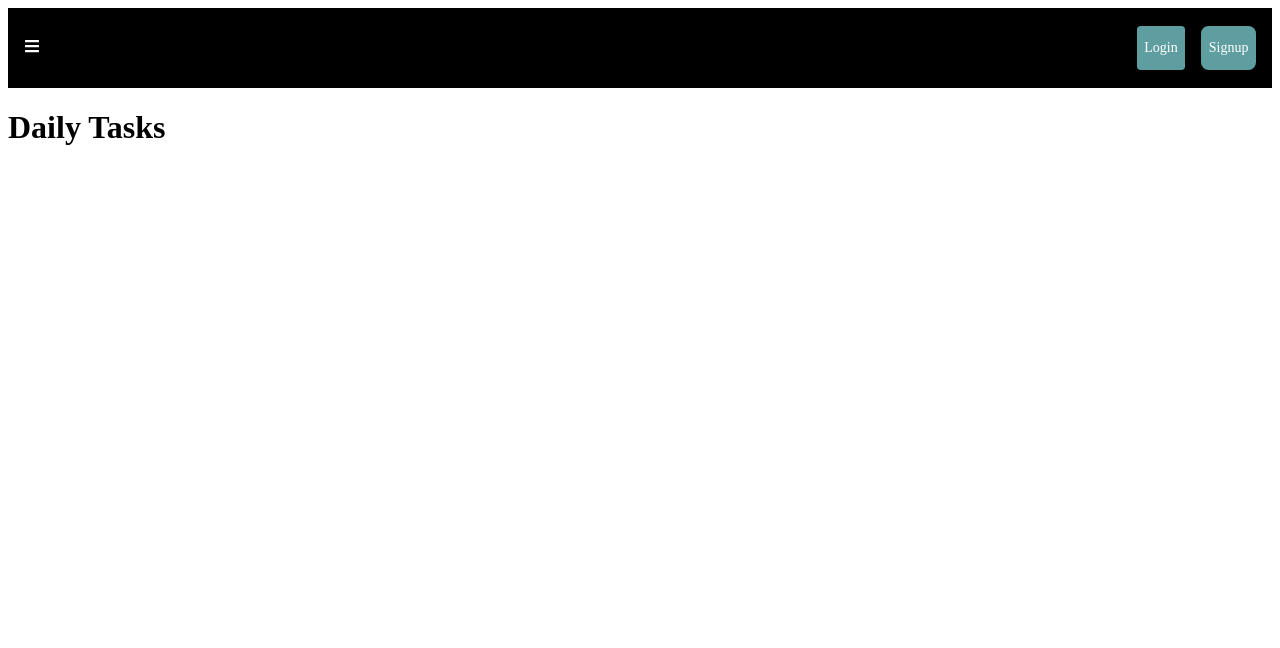
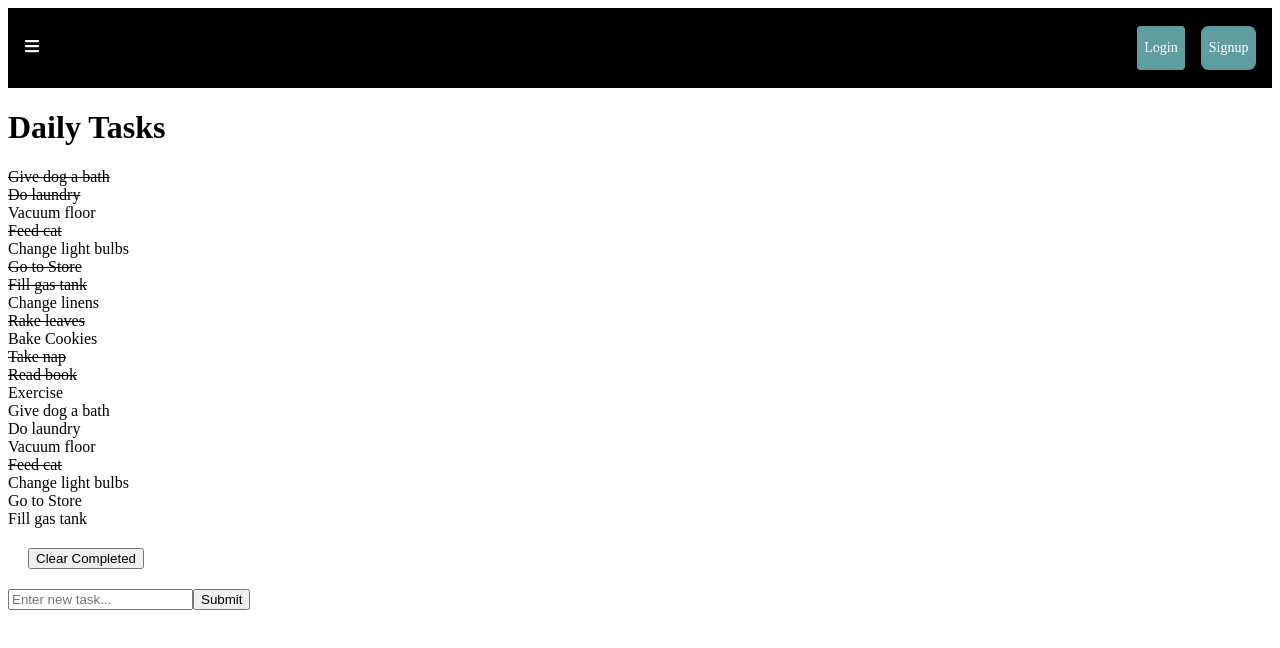
Before and after one commit to A-Mosher/cellarmancapstonefrontend, a React (Create React App) app: page /dailyTasks in a window 1280 px wide. Shown: the top 648 px of the page. Built offline with nearby package versions, Linux system fonts and the light colour scheme.

Commit message:
Added dailyTaskStuff folder with all files for creating a daily tasks list with clear finished tasks and add new task buttons, imported them to dailyTasks.js file. working properly.

```diff
--- a/src/components/app.css
+++ b/src/components/app.css
@@ -17,3 +17,11 @@
   justify-content: center;
   font-size: 3rem;
 }
+
+.strike {
+  text-decoration: line-through;
+}
+
+.tasks {
+  cursor: pointer;
+}
--- a/src/components/app.jsx
+++ b/src/components/app.jsx
@@ -9,6 +9,7 @@ import Signup from './pages/signup';
 import Login from './pages/login';
 import NewProduct from './newProduct';
 import LandingPage from './pages/landingPage';
+
 
 class App extends Component {
     constructor() {
@@ -51,7 +52,7 @@ class App extends Component {
                     <Route path='/weeklyTasks' component={WeeklyTasks} />
                     <Route path='/search' component={Search} />
                     <Route path='/login' component={Login} />
-                    <Route path='/newProduct' component={NewProduct} />
+                    <Route path='/newProduct' component={NewProduct} />\
                 </Switch>
             </Router>
 
--- /dev/null
+++ b/src/components/dailyTaskStuff/data.json
@@ -0,0 +1,81 @@
+[{
+    "id": 1,
+    "task": "Give dog a bath",
+    "complete": true
+  }, {
+    "id": 2,
+    "task": "Do laundry",
+    "complete": true
+  }, {
+    "id": 3,
+    "task": "Vacuum floor",
+    "complete": false
+  }, {
+    "id": 4,
+    "task": "Feed cat",
+    "complete": true
+  }, {
+    "id": 5,
+    "task": "Change light bulbs",
+    "complete": false
+  }, {
+    "id": 6,
+    "task": "Go to Store",
+    "complete": true
+  }, {
+    "id": 7,
+    "task": "Fill gas tank",
+    "complete": true
+  }, {
+    "id": 8,
+    "task": "Change linens",
+    "complete": false
+  }, {
+    "id": 9,
+    "task": "Rake leaves",
+    "complete": true
+  }, {
+    "id": 10,
+    "task": "Bake Cookies",
+    "complete": false
+  }, {
+    "id": 11,
+    "task": "Take nap",
+    "complete": true
+  }, {
+    "id": 12,
+    "task": "Read book",
+    "complete": true
+  }, {
+    "id": 13,
+    "task": "Exercise",
+    "complete": false
+  }, {
+    "id": 14,
+    "task": "Give dog a bath",
+    "complete": false
+  }, {
+    "id": 15,
+    "task": "Do laundry",
+    "complete": false
+  }, {
+    "id": 16,
+    "task": "Vacuum floor",
+    "complete": false
+  }, {
+    "id": 17,
+    "task": "Feed cat",
+    "complete": true
+  }, {
+    "id": 18,
+    "task": "Change light bulbs",
+    "complete": false
+  }, {
+    "id": 19,
+    "task": "Go to Store",
+    "complete": false
+  }, {
+    "id": 20,
+    "task": "Fill gas tank",
+    "complete": false
+  }]
--- /dev/null
+++ b/src/components/dailyTaskStuff/header.js
@@ -0,0 +1,11 @@
+import React from 'react';
+
+const Header = () => {
+    return (
+        <header>
+            <h1>Daily Tasks</h1>
+        </header>
+    );
+};
+
+export default Header;
--- /dev/null
+++ b/src/components/dailyTaskStuff/taskForm.js
@@ -0,0 +1,24 @@
+import React, { useState } from 'react';
+
+const TaskForm = ({ addTask }) => {
+
+    const [ userInput, setUserInput ] = useState('');
+
+    const handleChange = (e) => {
+        setUserInput(e.currentTarget.value)
+    }
+
+    const handleSubmit = (e) => {
+        e.preventDefault();
+        addTask(userInput);
+        setUserInput("");
+    }
+    return (
+        <form onSubmit={handleSubmit}>
+            <input value={userInput} type='text' onChange={handleChange} placeholder='Enter new task...' />
+            <button>Submit</button>
+        </form>
+    );
+};
+
+export default TaskForm;
--- /dev/null
+++ b/src/components/dailyTaskStuff/taskList.js
@@ -0,0 +1,18 @@
+import React from 'react';
+import Tasks from './tasks';
+
+
+const TaskList = ({taskList, handleToggle, handleFilter}) => {
+    return (
+        <div>
+            {taskList.map(tasks => {
+                return (
+                    <Tasks tasks={tasks} handleToggle={handleToggle} handleFilter={handleFilter} />
+                )
+            })}
+            <button style={{margin: '20px'}} onClick={handleFilter}>Clear Completed</button>
+        </div>
+    );
+};
+
+export default TaskList;
--- /dev/null
+++ b/src/components/dailyTaskStuff/tasks.js
@@ -0,0 +1,17 @@
+import React from 'react';
+
+const Tasks = ({tasks, handleToggle}) => {
+
+    const handleClick = (e) => {
+        e.preventDefault()
+        handleToggle(e.currentTarget.id)
+    }
+
+    return (
+        <div id={tasks.id} key={tasks.id + tasks.task} name='tasks' value={tasks.id} onClick={handleClick} className={tasks.complete ? "tasks strike" : "tasks"}>
+            {tasks.task}
+        </div>
+    );
+};
+
+export default Tasks;
--- /dev/null
+++ b/src/components/pages/dailyTasks.css
@@ -0,0 +1,7 @@
+.strike {
+    text-decoration: line-through;
+  }
+
+  .tasks {
+    cursor: pointer;
+  }
--- a/src/components/pages/dailyTasks.js
+++ b/src/components/pages/dailyTasks.js
@@ -1,11 +1,43 @@
-import React from 'react';
+import React, { useState } from 'react';
+import data from '../dailyTaskStuff/data.json';
+import Header from '../dailyTaskStuff/header';
+import TaskList from '../dailyTaskStuff/taskList';
+import TaskForm from '../dailyTaskStuff/taskForm';
+import './dailyTasks.css';
+
 
 function DailyTasks() {
+
+    const [ taskList, setTaskList] = useState(data);
+
+    const handleToggle = (id) => {
+        let mapped = taskList.map(task => {
+            return task.id === Number(id) ? { ...task, complete: !task.complete } : { ...task};
+        });
+        setTaskList(mapped);
+    }
+
+    const handleFilter = () => {
+        let filtered = taskList.filter(task => {
+            return !task.complete;
+        });
+        setTaskList(filtered);
+    }
+
+    const addTask = (userInput) => {
+        let copy = [...taskList];
+        copy = [...copy, { id: taskList.length + 1, task: userInput, complete: false }];
+        setTaskList(copy);
+    }
+
+
     return (
         <div className='dailyTasks'>
-            <h1>Daily Tasks</h1>
+            <Header />
+            <TaskList taskList={taskList} handleToggle={handleToggle} handleFilter={handleFilter} />
+            <TaskForm addTask={addTask} />
         </div>
-    )
+    );
 }
 
 export default DailyTasks;
```
